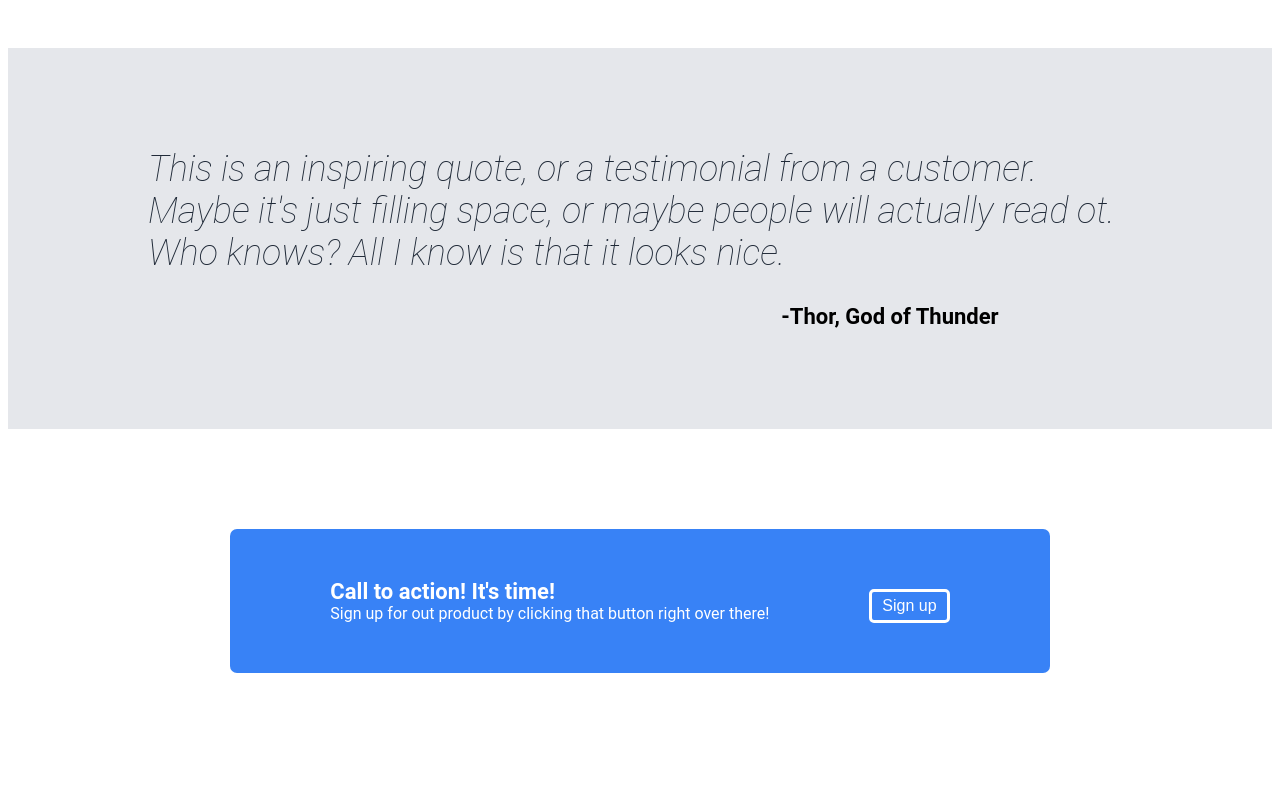
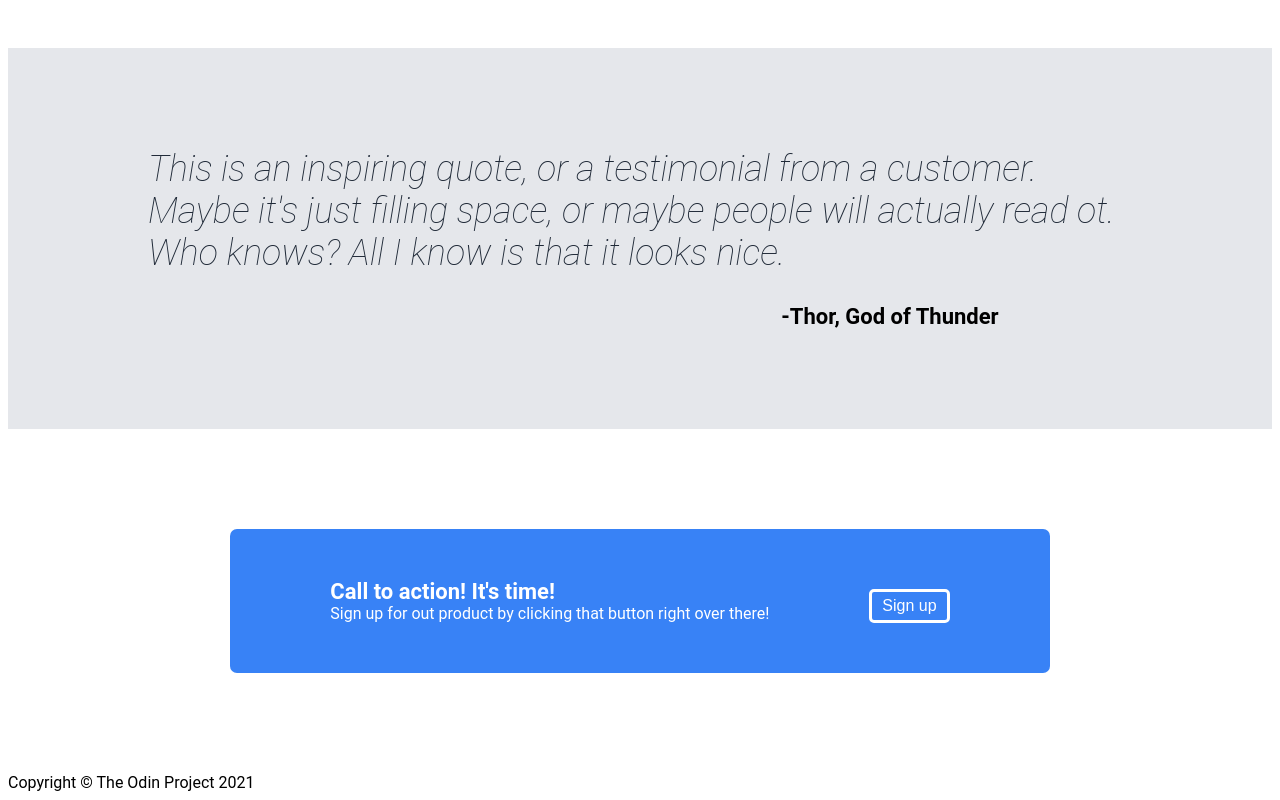
Before and after one commit to michaellucas1/landing-page, a plain HTML site: page index.html in a window 1280 px wide. Shown: the part 769-1569 px from the top of the page. Drawn offline with Linux system fonts and the light colour scheme.

Commit message:
refactor 'footer' class name to 'footer-container' and add a div with class name of 'footer-text' that contains the copyright message

```diff
--- a/index.html
+++ b/index.html
@@ -103,7 +103,11 @@
                 </div>
             </div>
         </div>
-        <div class="footer"></div>
+        <div class="footer-container">
+            <div class="footer-text">
+                Copyright &#169 The Odin Project 2021
+            </div>
+        </div>
     </div>
 
 </body>
```
